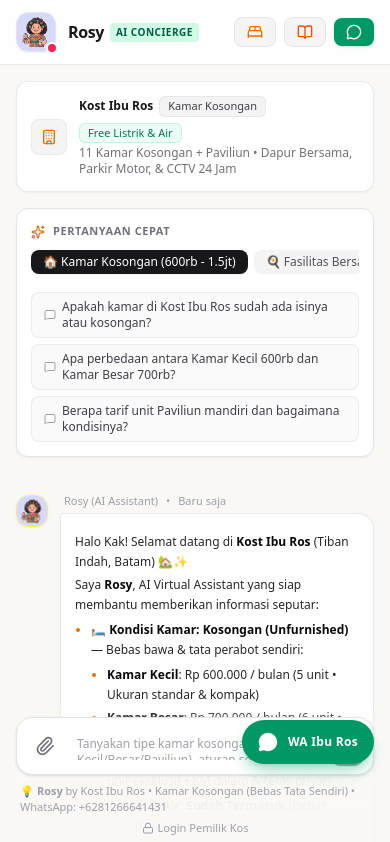
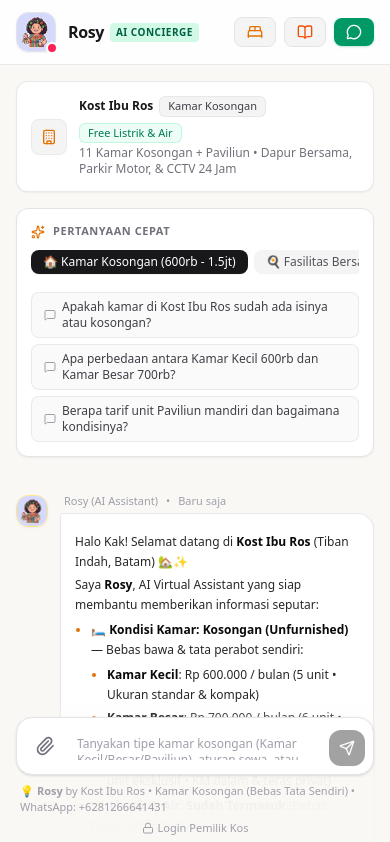
Before and after one commit to muhrezatrih/rosy.ai, a Next.js app in the folder frontend/: page / in a window 390 px wide. Shown: the top 842 px of the page. Built offline with nearby package versions, Linux system fonts and the light colour scheme; no server answers.

Commit message:
fix(ui): hide floating WhatsApp button on mobile to prevent blocking chat input

```diff
--- a/frontend/src/components/FloatingWhatsApp.tsx
+++ b/frontend/src/components/FloatingWhatsApp.tsx
@@ -8,7 +8,7 @@ export const FloatingWhatsApp: React.FC = () => {
   return (
     <aside
       aria-label="Kontak Cepat WhatsApp Ibu Ros"
-      className="fixed bottom-20 right-4 sm:bottom-6 sm:right-6 z-40 flex items-center group pointer-events-auto"
+      className="hidden sm:flex fixed bottom-6 right-6 z-40 items-center group pointer-events-auto"
     >
       <a
         href={OWNER_CONTACT.whatsappUrl}
```
